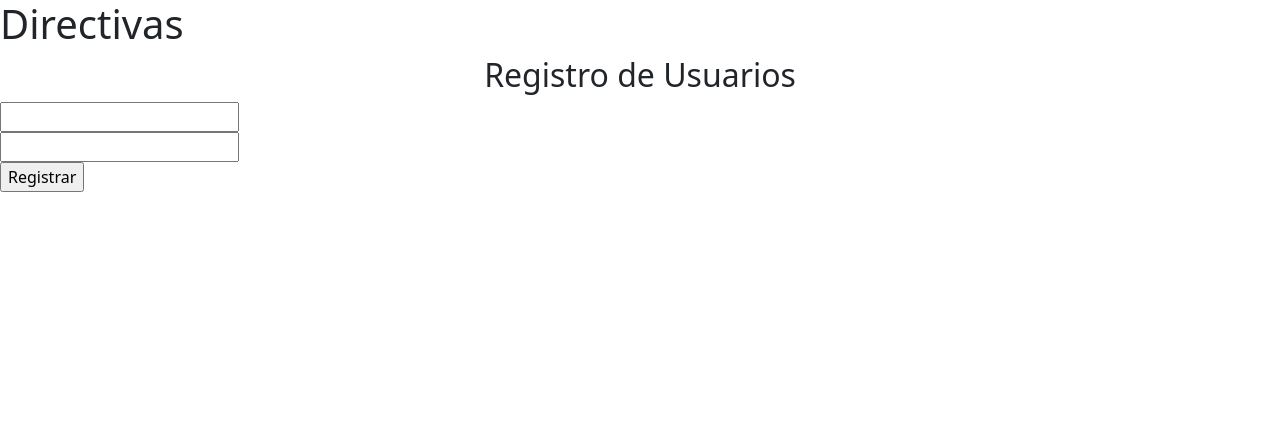
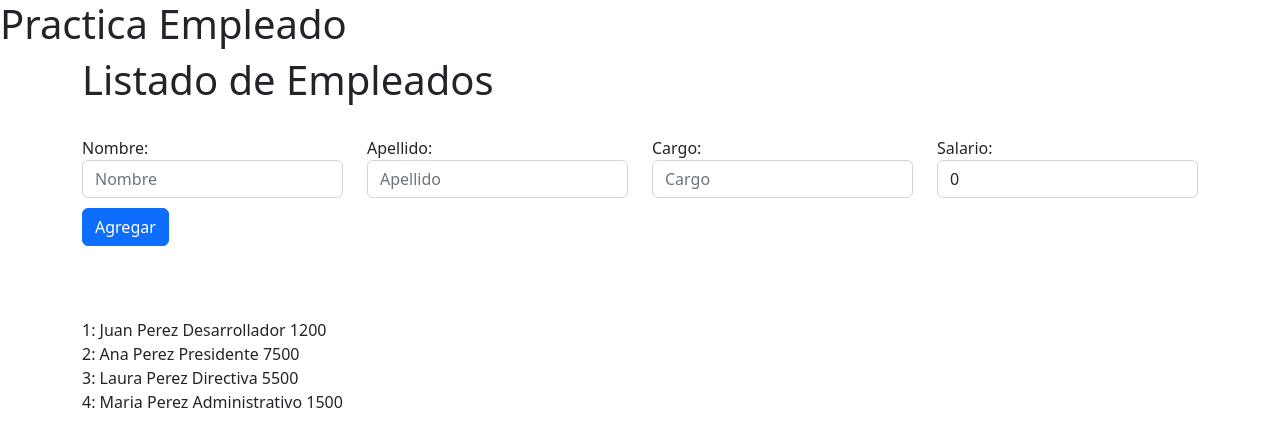
Before and after one commit to whejhe/Proyecto-Angular, an Angular app: page / in a window 1280 px wide. Shown: the top 446 px of the page. Built offline with nearby package versions, Linux system fonts and the light colour scheme.

Commit message:
Actualizar

```diff
--- a/angular.json
+++ b/angular.json
@@ -28,7 +28,11 @@
               "src/styles.css",
               "node_modules/bootstrap/dist/css/bootstrap.min.css"
             ],
-            "scripts": ["node_modules/bootstrap/dist/js/bootstrap.min.js"]
+            "scripts": [
+              "node_modules/jquery/dist/jquery.slim.min.js",
+              "node_modules/popper.js/dist/umd/popper.min.js",
+              "node_modules/bootstrap/dist/js/bootstrap.min.js"
+            ]
           },
           "configurations": {
             "production": {
--- a/package.json
+++ b/package.json
@@ -20,6 +20,8 @@
     "@angular/router": "^16.0.0",
     "boostrap": "^2.0.0",
     "bootstrap": "^5.2.3",
+    "jquery": "^3.7.0",
+    "popper.js": "^1.16.1",
     "rxjs": "~7.8.0",
     "tslib": "^2.3.0",
     "zone.js": "~0.13.0"
--- a/src/app/app.component.html
+++ b/src/app/app.component.html
@@ -1,11 +1,39 @@
 <h1>{{title}}</h1>
+<div class="container">
+    <div class="col">
+        <h1>{{titulo}}</h1>
+    </div>
+    <br/>
+    <form class="form-group row">
+        <div class="form-group col-md-3">
+            <label for="nombre">Nombre:</label>
+            <input type="text" name="nombre" id="nombre" placeholder="Nombre" class="form-control" [(ngModel)]="cuadroNombre">
+        </div>
+        <div class="form-group col-md-3">
+            <label for="Apellido">Apellido:</label>
+            <input type="text" name="Apellido" id="Apellido" placeholder="Apellido" class="form-control" [(ngModel)]="cuadroApellido">
+        </div>
+        <div class="form-group col-md-3">
+            <label for="Cargo">Cargo:</label>
+            <input type="text" name="Cargo" id="Cargo" placeholder="Cargo" class="form-control" [(ngModel)]="cuadroCargo">
+        </div>
+        <div class="form-group col-md-3">
+            <label for="Salario">Salario:</label>
+            <input type="text" name="Salario" id="Salario" placeholder="Salario" class="form-control" [(ngModel)]="cuadroSalario">
+        </div>
+        <div class="col">
+            <button type="submit" class="btn btn-primary" (click)="agregarEmpleado()" style="margin-top: 10px">Agregar</button>
+        </div>
+    </form>
+</div>
+<br><br><br>
 
-<h2 style="text-align: center;">{{titulo}}</h2>
-
-<form action="">
-    <input type="text" name="nombre" [(ngModel)]="nombre"><br/>
-    <input type="text" name="apellido" [(ngModel)]="apellido"><br/>
-    <input type="submit" value="Registrar" (click)="registrarUsuario()">
-</form>
-<br/>
-<p *ngIf="registrado">{{mensaje}} con el nombre de {{nombre}} {{apellido}}</p>
+<div class="container">
+    <div class="row">
+        <div class="col">
+            <div *ngFor="let empleado of empleados; let i=index">
+                {{i+1}}: {{empleado.nombre}} {{empleado.apellido}} {{empleado.cargo}} {{empleado.salario}}
+            </div>
+        </div>
+    </div>
+</div>
--- a/src/app/app.component.ts
+++ b/src/app/app.component.ts
@@ -1,4 +1,5 @@
 import { Component } from '@angular/core';
+import { Empleado } from './empleado.module';
 
 @Component({
   selector: 'app-root',
@@ -6,15 +7,25 @@
   styleUrls: ['./app.component.css']
 })
 export class AppComponent {
-  title = 'Directivas';
-  titulo='Registro de Usuarios';
-  mensaje="fsewfefe";
-  registrado=false;
-  nombre="";
-  apellido="";
+  title = 'Practica Empleado';
+  titulo = 'Listado de Empleados';
 
-  registrarUsuario(){
-    this.registrado=true;
-    this.mensaje="Usuario Registrado";
+  empleados: Empleado[] = [
+    new Empleado('Juan', 'Perez', 'Desarrollador', 1200),
+    new Empleado('Ana', 'Perez', 'Presidente', 7500),
+    new Empleado('Laura', 'Perez', 'Directiva', 5500),
+    new Empleado('Maria', 'Perez', 'Administrativo', 1500)
+  ];
+
+  agregarEmpleado(){
+    let miEmpleado=new Empleado(this.cuadroNombre, this.cuadroApellido, this.cuadroCargo, this.cuadroSalario);
+    this.empleados.push(miEmpleado);
   }
+
+  cuadroNombre:string="";
+  cuadroApellido:string="";
+  cuadroCargo:string="";
+  cuadroSalario:number=0;
+
+
 }
--- /dev/null
+++ b/src/app/empleado.module.ts
@@ -0,0 +1,14 @@
+export class Empleado{
+
+    constructor(nombre:string, apellido:string, cargo:string, salario:number){
+        this.nombre=nombre;
+        this.apellido=apellido;
+        this.cargo=cargo;
+        this.salario=salario;
+    }
+
+    nombre:string="";
+    apellido:string="";
+    cargo:string="";
+    salario:number=0;
+}
```
Also changed, not shown: Anotaciones/7-Directivas.txt, Anotaciones/8-Ejercicio-Empleado.txt (added), 1 other file (tests, documents, lock files or other folders).
